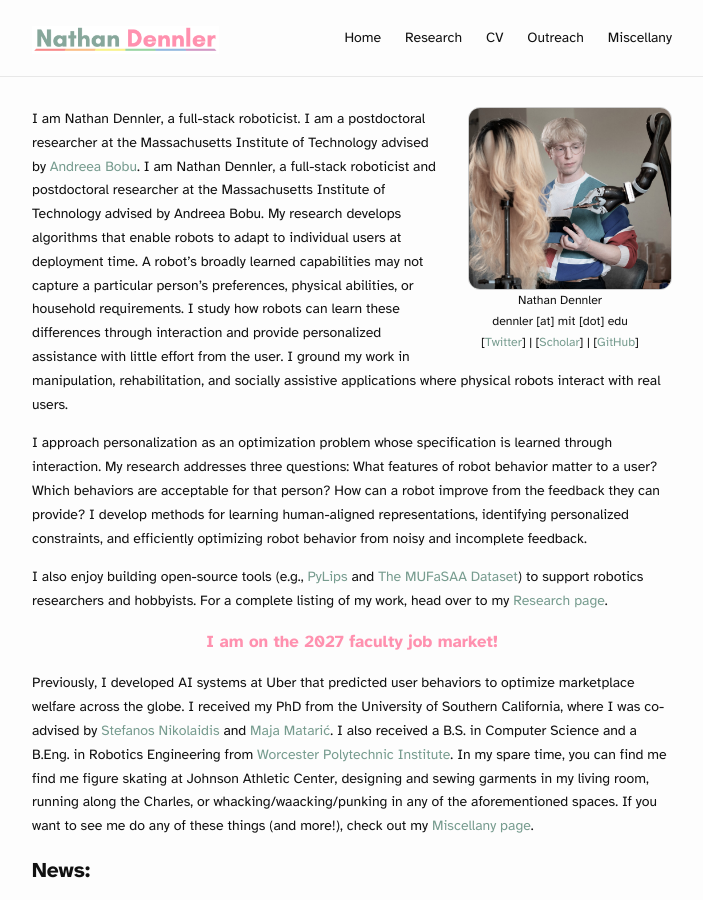
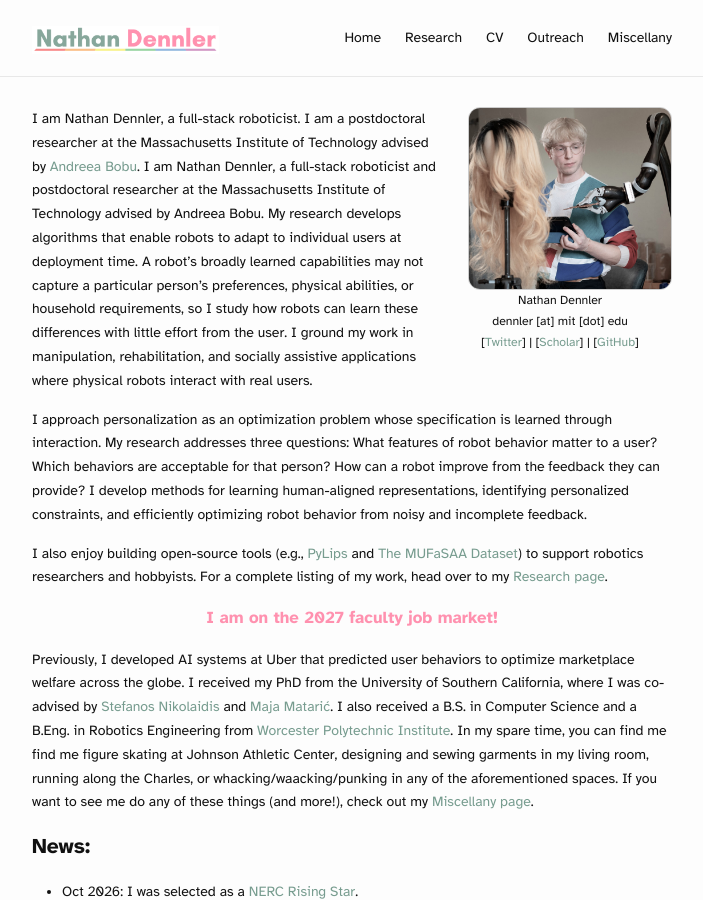
Before and after one commit to ndennler/ndennler.github.io, a Jekyll site: the page built from index.md, in a window 1280 px wide and 900 px high. Shown: the whole window, without its empty margins (288-991 px from the left). Built offline with Jekyll 4.4.1, drawn with Linux system fonts in a browser that asks for light colours.

Commit message:
Update personal introduction and research description
Refined the explanation of research focus and personalized robot interaction.

```diff
--- a/index.md
+++ b/index.md
@@ -6,7 +6,7 @@ profile_picture:
 ---
 
 
-  I am Nathan Dennler, a full-stack roboticist. I am a postdoctoral researcher at the Massachusetts Institute of Technology advised by <a href="https://www.mit.edu/~abobu/">Andreea Bobu</a>. I am Nathan Dennler, a full-stack roboticist and postdoctoral researcher at the Massachusetts Institute of Technology advised by Andreea Bobu. My research develops algorithms that enable robots to adapt to individual users at deployment time. A robot’s broadly learned capabilities may not capture a particular person’s preferences, physical abilities, or household requirements. I study how robots can learn these differences through interaction and provide personalized assistance with little effort from the user. I ground my work in manipulation, rehabilitation, and socially assistive applications where physical robots interact with real users.
+  I am Nathan Dennler, a full-stack roboticist. I am a postdoctoral researcher at the Massachusetts Institute of Technology advised by <a href="https://www.mit.edu/~abobu/">Andreea Bobu</a>. I am Nathan Dennler, a full-stack roboticist and postdoctoral researcher at the Massachusetts Institute of Technology advised by Andreea Bobu. My research develops algorithms that enable robots to adapt to individual users at deployment time. A robot’s broadly learned capabilities may not capture a particular person’s preferences, physical abilities, or household requirements, so I study how robots can learn these differences with little effort from the user. I ground my work in manipulation, rehabilitation, and socially assistive applications where physical robots interact with real users.
 
 I approach personalization as an optimization problem whose specification is learned through interaction. My research addresses three questions: What features of robot behavior matter to a user? Which behaviors are acceptable for that person? How can a robot improve from the feedback they can provide? I develop methods for learning human-aligned representations, identifying personalized constraints, and efficiently optimizing robot behavior from noisy and incomplete feedback.
 
```
